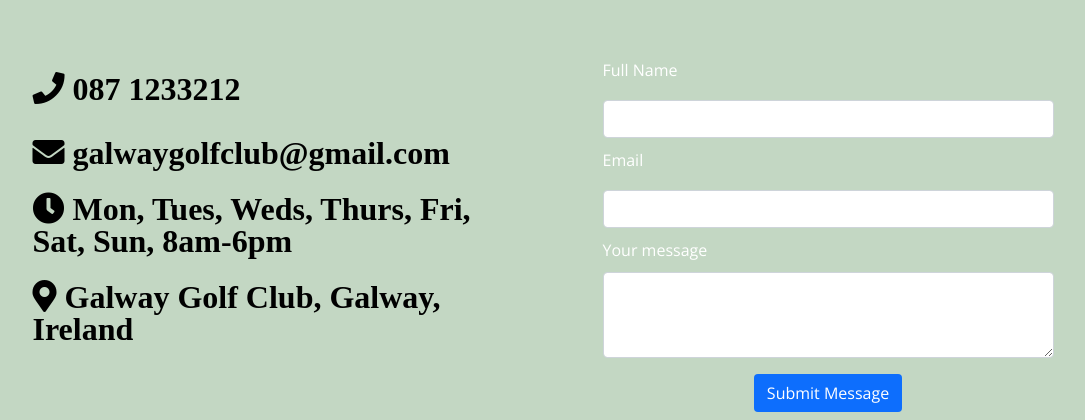
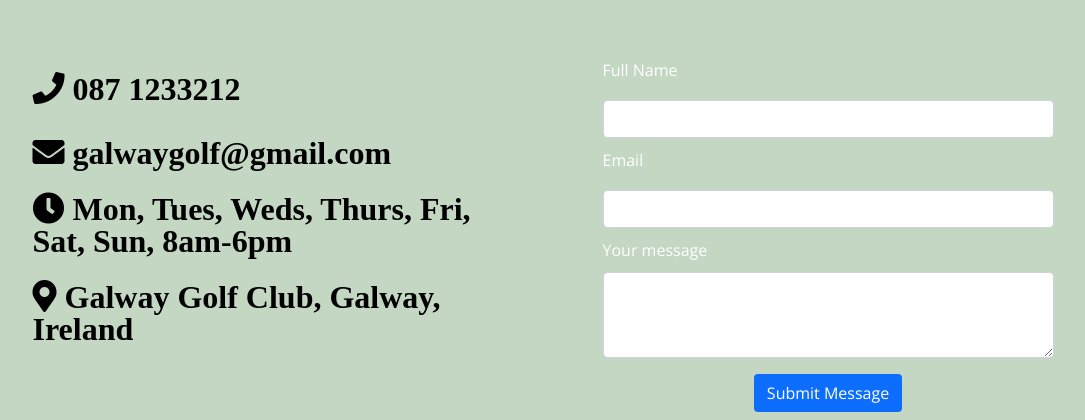
Before and after one commit to Code-Institute-Submissions/EdHarty-Golf_janResub, a Django app: page /contact_us/ in a window 1280 px wide. Shown: the part 96-516 px from the top of the page, without its empty margins (97-1182 px from the left). Run offline with Django 3.2, Linux system fonts and the light colour scheme; some web fonts are replaced.

Commit message:
edits to contact.html

```diff
--- a/templates/contact.html
+++ b/templates/contact.html
@@ -10,7 +10,7 @@
             </div>
 
             <div class="contact_icons my-3">
-                <i class="fas fa-envelope"> galwaygolfclub@gmail.com</i>
+                <i class="fas fa-envelope"> galwaygolf@gmail.com</i>
             </div>
 
             <div class="contact_icons my-3">
```
